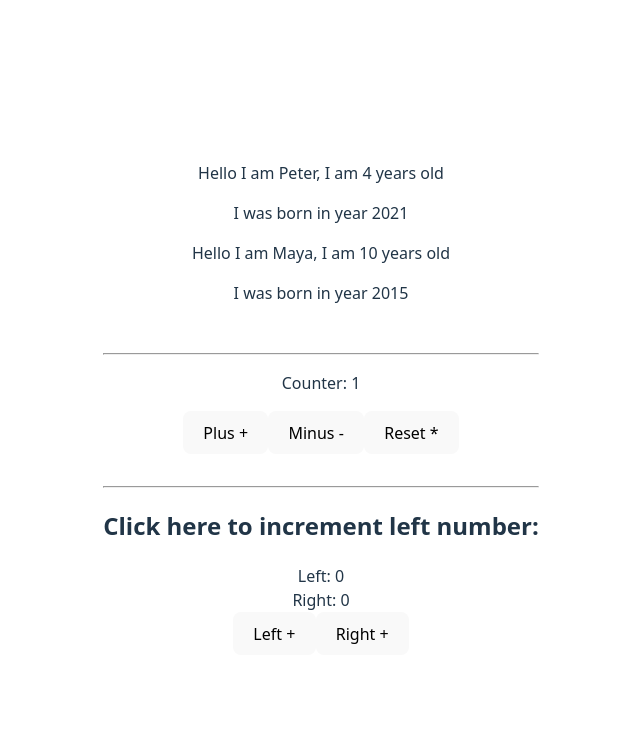
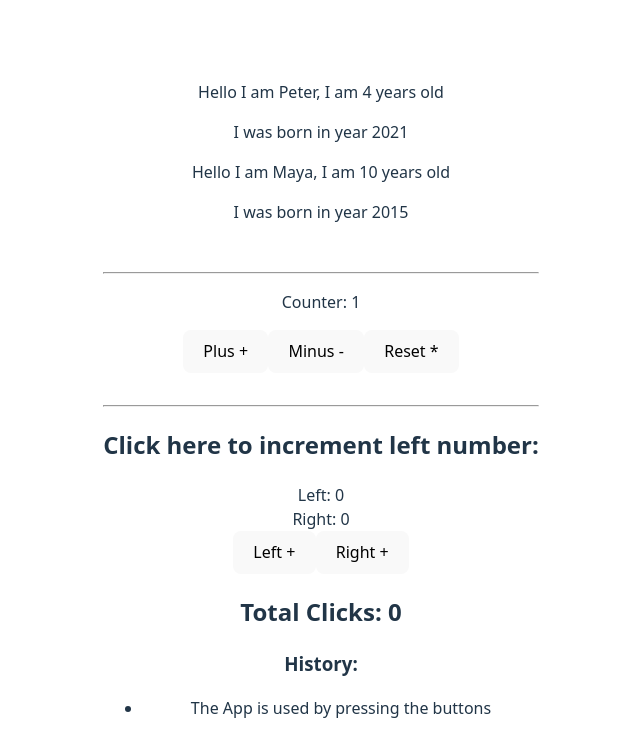
Before and after one commit to iRenanMatthew/react-playground, a React (Vite) app: page / in a window 1280 px wide. Shown: the top 756 px of the page, without its empty margins (319-959 px from the left). Built offline with nearby package versions, Linux system fonts and the light colour scheme.

Commit message:
feat: Update the appv3 with newluseState Learnings

```diff
--- a/src/Appv3.jsx
+++ b/src/Appv3.jsx
@@ -5,17 +5,63 @@ const Button = (props) => {
   return <button onClick={props.onclick}>{props.name}</button>;
 };
 
+const TotalClicks = (props) => {
+  console.table(props)
+  const {total, history} = props
+  if (history.length === 0) {
+    return (
+      <>
+        <h2>Total Clicks: {props.total}</h2>
+
+        <h3>History:</h3>
+        <ul>
+          <li>The App is used by pressing the buttons</li>
+        </ul>
+      </>
+    );
+  } else {
+    return (
+      <>
+        <h2>Total Clicks: {total}</h2>
+
+        <h3>History:</h3>
+        <ul>
+          {history.map((item,idx) => (
+            <>
+              <ul key={idx}>
+                <li>
+                  <span>{item.changes + ", "}</span>
+                  <span>{item.date}</span>
+                </li>
+              </ul>
+            </>
+          ))}
+        </ul>
+      </>
+    );
+  }
+};
+
 const Appv3 = () => {
   const [click, setClick] = useState({
     left: 0,
     right: 0,
   });
+  const [historyClick, setHistoryClick] = useState([]);
+  const [total, setTotal] = useState(0);
 
   const setLClick = () => {
     setClick({ ...click, left: click.left + 1 });
+    setHistoryClick([...historyClick, { changes: "L", date: Date.now() }]);
+    const updateLeft = click.left + 1;
+    setTotal(updateLeft + click.right);
   };
+
   const setRClick = () => {
     setClick({ ...click, right: click.right + 1 });
+    setHistoryClick([...historyClick, { changes: "R", date: Date.now() }]);
+    const updateRight = click.right + 1;
+    setTotal(click.left + updateRight);
   };
 
   return (
@@ -24,7 +70,7 @@ const Appv3 = () => {
         <h2>Click here to increment left number:</h2>
         <div>
           <span>Left: {click.left}</span>
-          <br></br>
+          <br />
           <span>Right: {click.right}</span>
         </div>
         <div>
@@ -37,6 +83,10 @@ const Appv3 = () => {
             name="Right +"
           />
         </div>
+        <TotalClicks
+          total={total}
+          history={historyClick}
+        />
       </div>
     </>
   );
```
